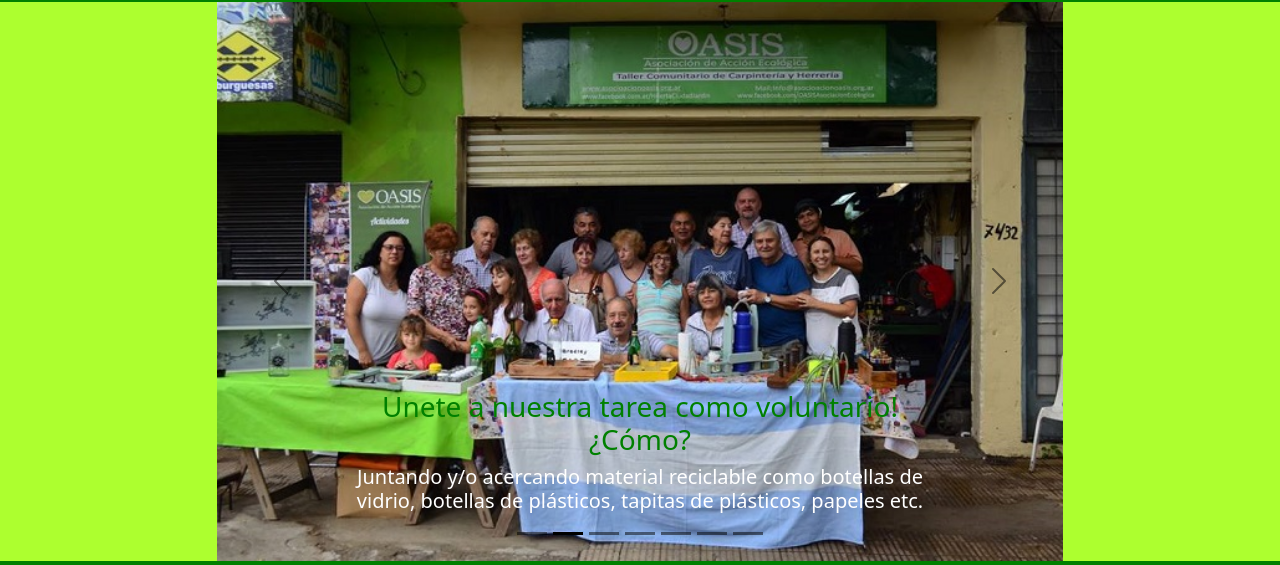
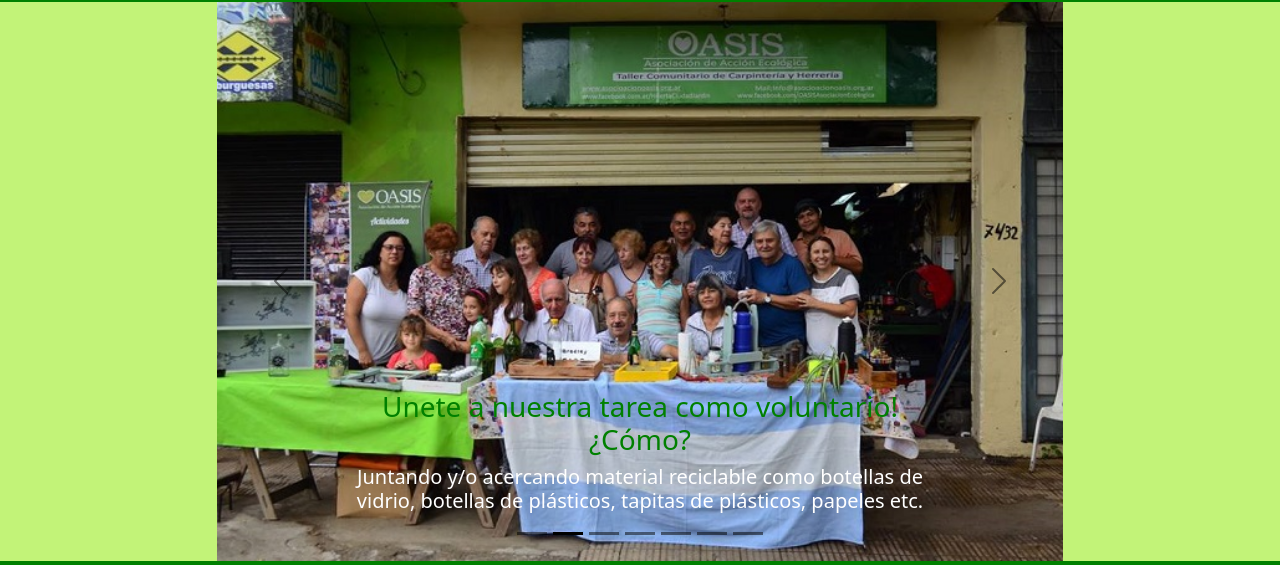
Before and after one commit to jakummer/Coder28135, a website: page index.html in a window 1280 px wide. Shown: the part 66-631 px from the top of the page. Drawn offline with nearby package versions, Linux system fonts and the light colour scheme.

Commit message:
pre entrega Proyecto Final

```diff
--- a/assets/scss/partials/_variables.scss
+++ b/assets/scss/partials/_variables.scss
@@ -5,7 +5,7 @@
 
 //aplicando maps
  $map-color: (
-    color-main: greenyellow,
+    color-main: rgb(194, 243, 120),
     color-font1:white,
     color-font2:green,
 
```
Also changed, not shown: assets/style/style.css, 1 other file.
